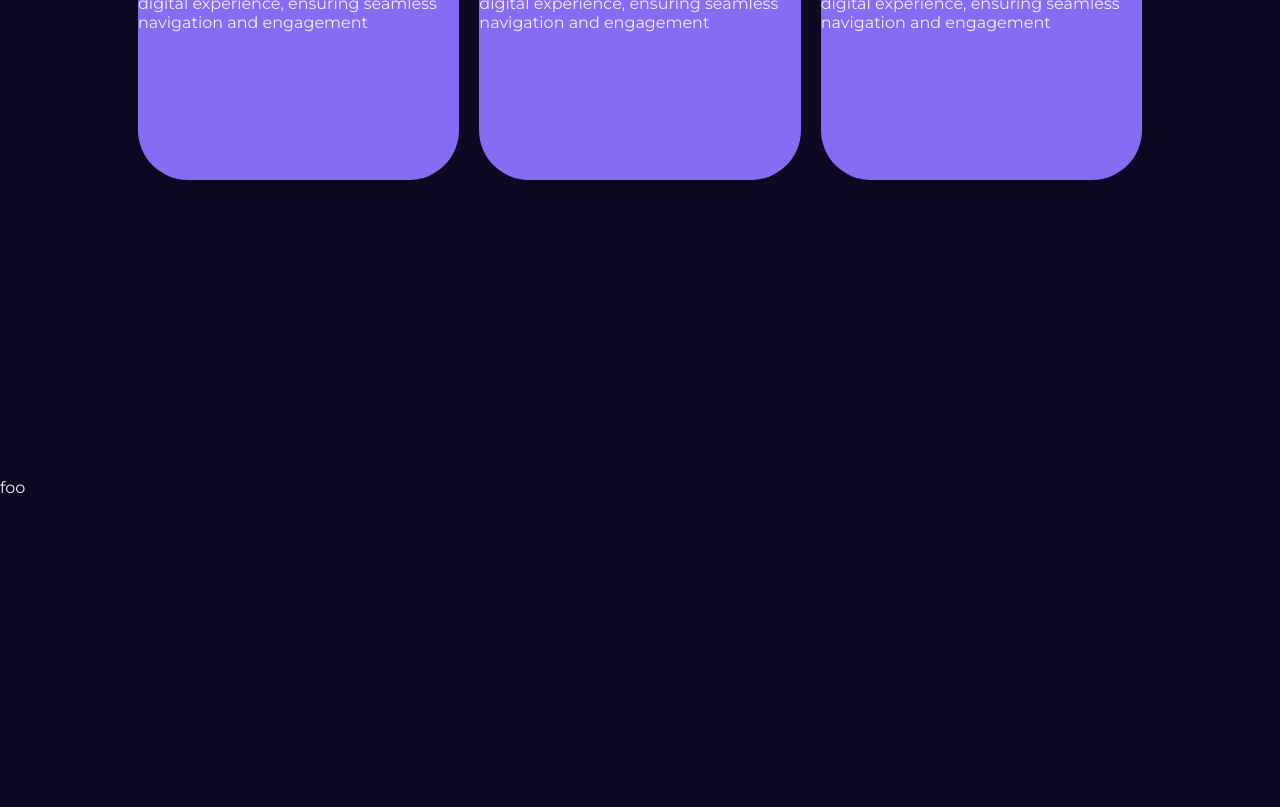
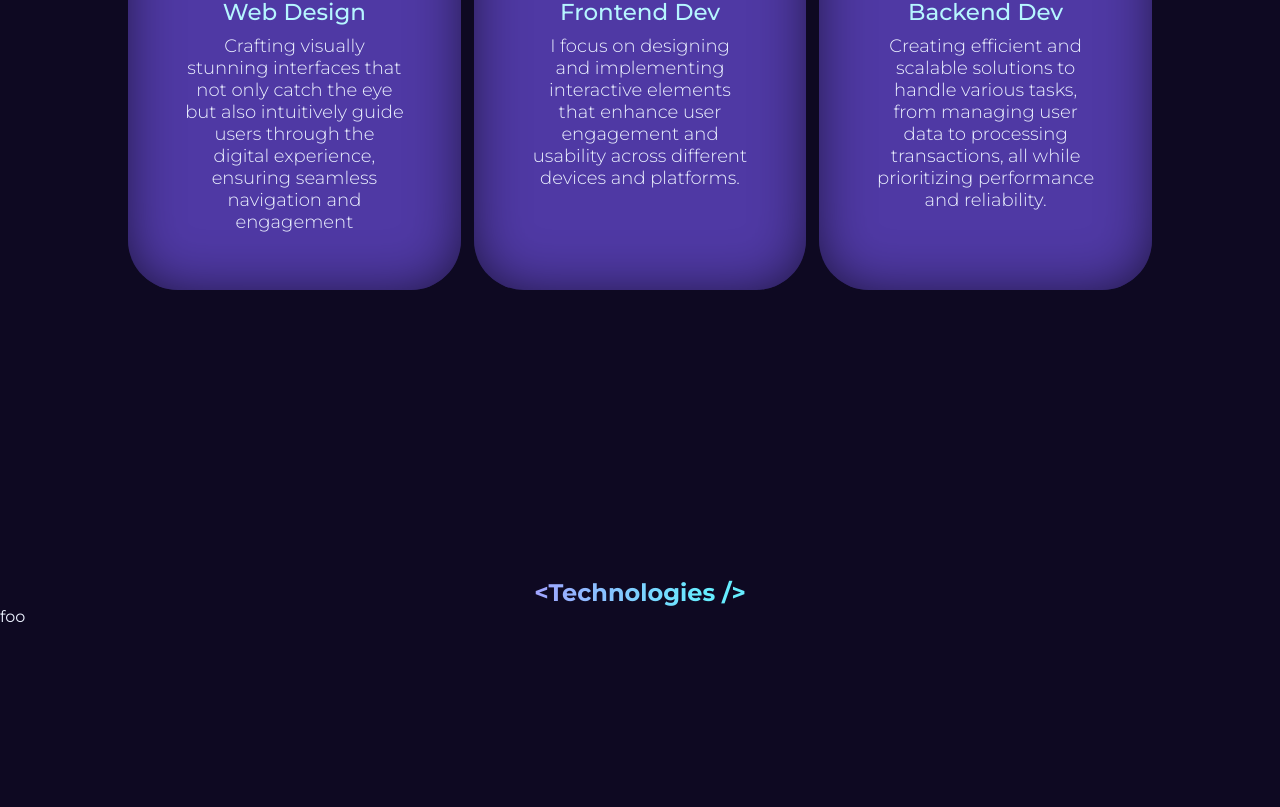
Before and after one commit to Nargissamatova/portfolio, a plain HTML site: page index.html in a window 1280 px wide. Shown: the part 2846-3653 px from the top of the page. Drawn offline with Linux system fonts and the light colour scheme; a web font is replaced by a local one.

Commit message:
new sections added

```diff
--- a/index.html
+++ b/index.html
@@ -150,25 +150,28 @@
             <div class="skill_icon">
               <img src="./images/react_icon.png" alt="react icon" />
             </div>
-            <h3>Web Design</h3>
+            <h3>Frontend Dev</h3>
             <p>
-              Crafting visually stunning interfaces that not only catch the eye
-              but also intuitively guide users through the digital experience,
-              ensuring seamless navigation and engagement
+              I focus on designing and implementing interactive elements that
+              enhance user engagement and usability across different devices and
+              platforms.
             </p>
           </div>
           <div class="skills_card">
             <div class="skill_icon">
               <img src="./images/coding.png" alt="backend icon" />
             </div>
-            <h3>Web Design</h3>
+            <h3>Backend Dev</h3>
             <p>
-              Crafting visually stunning interfaces that not only catch the eye
-              but also intuitively guide users through the digital experience,
-              ensuring seamless navigation and engagement
+              Creating efficient and scalable solutions to handle various tasks,
+              from managing user data to processing transactions, all while
+              prioritizing performance and reliability.
             </p>
           </div>
         </div>
+      </div>
+      <div class="technologies">
+        <h2>&lt;Technologies /&gt;</h2>
       </div>
     </main>
     <footer>foo</footer>
--- a/style.css
+++ b/style.css
@@ -225,29 +225,39 @@ button {
 
 .skills_cards_container {
     display: flex;
-    margin: 3em auto;
-
+    justify-content: space-between;
+    margin: 5em auto;
 }
 
 .skills_card {
-    flex: 1;
-    background-color: #876CF3;
+    width: 32.5%;
+    text-align: center;
+    padding: 3em;
+    background-color: #684cd6b9;
     border-radius: 50px;
-    height: 21em;
-    margin: 10px;
+    box-shadow: inset rgba(0, 0, 0, 0.796) 0px 0px 60px -12px;
 }
 
 .skills_card h3 {
-    text-align: center;
+    color: #B6F6FF;
+    font-size: 23px;
+    font-weight: 500;
+}
+
+.skills_card p {
+    padding: 0.5em;
+    font-size: 18px;
+    font-weight: 300;
 }
 
 .skill_icon {
-    display: flex;
-    justify-content: center;
+    margin-bottom: 10px;
 }
 
 .skill_icon img {
     width: 70px;
-    height: 70px;
+}
 
+.technologies h2 {
+    text-align: center;
 }
```
